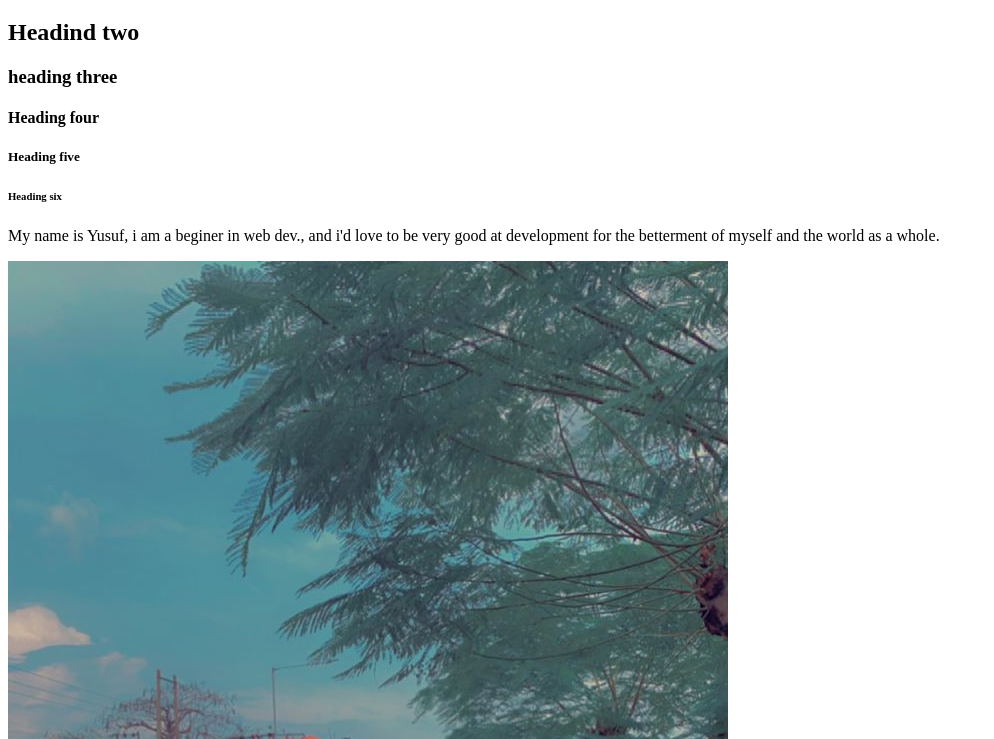
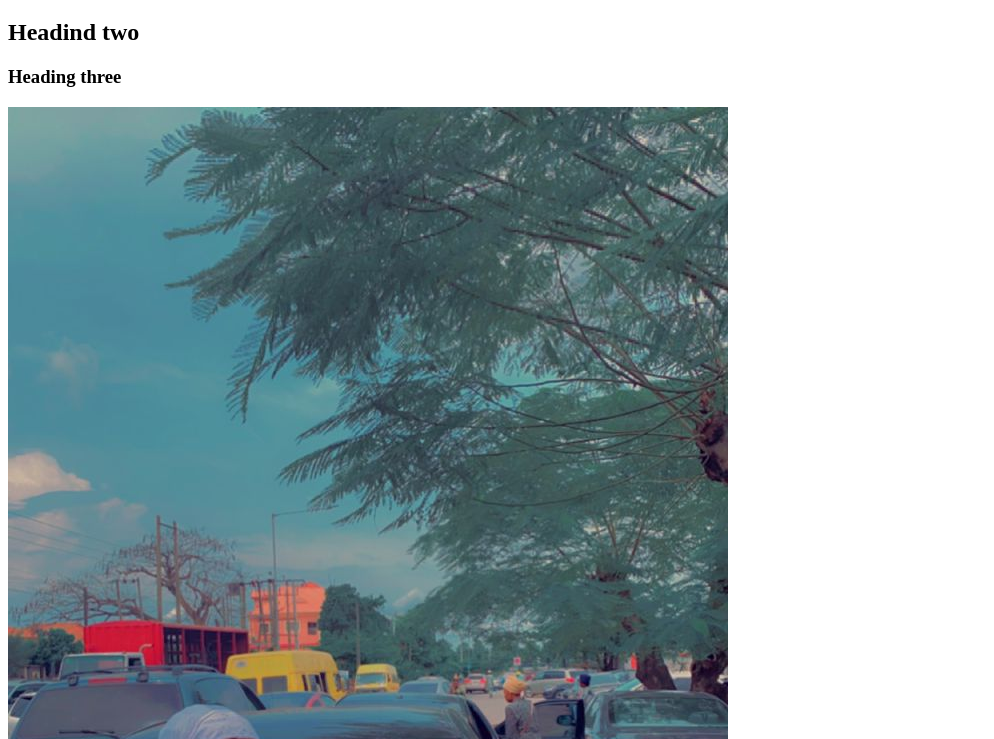
Before and after one commit to Ancestor247/My_first_websites, a plain HTML site: page index.html in a window 1280 px wide. Shown: the part 61-800 px from the top of the page, without its empty margins (0-994 px from the left). Drawn offline with Linux system fonts and the light colour scheme.

Commit message:
My second commit message

```diff
--- a/index.html
+++ b/index.html
@@ -8,15 +8,7 @@
   <body>
     <h1>Heading one</h1>
     <h2>Headind two</h2>
-    <h3>heading three</h3>
-    <h4>Heading four</h4>
-    <h5>Heading five</h5>
-    <h6>Heading six</h6>
-
-    <p>
-      My name is Yusuf, i am a beginer in web dev., and i'd love to be very good
-      at development for the betterment of myself and the world as a whole.
-    </p>
+    <h3>Heading three</h3>
     <img src="mummy jamal .jpeg" alt="" />
   </body>
 </html>
```
